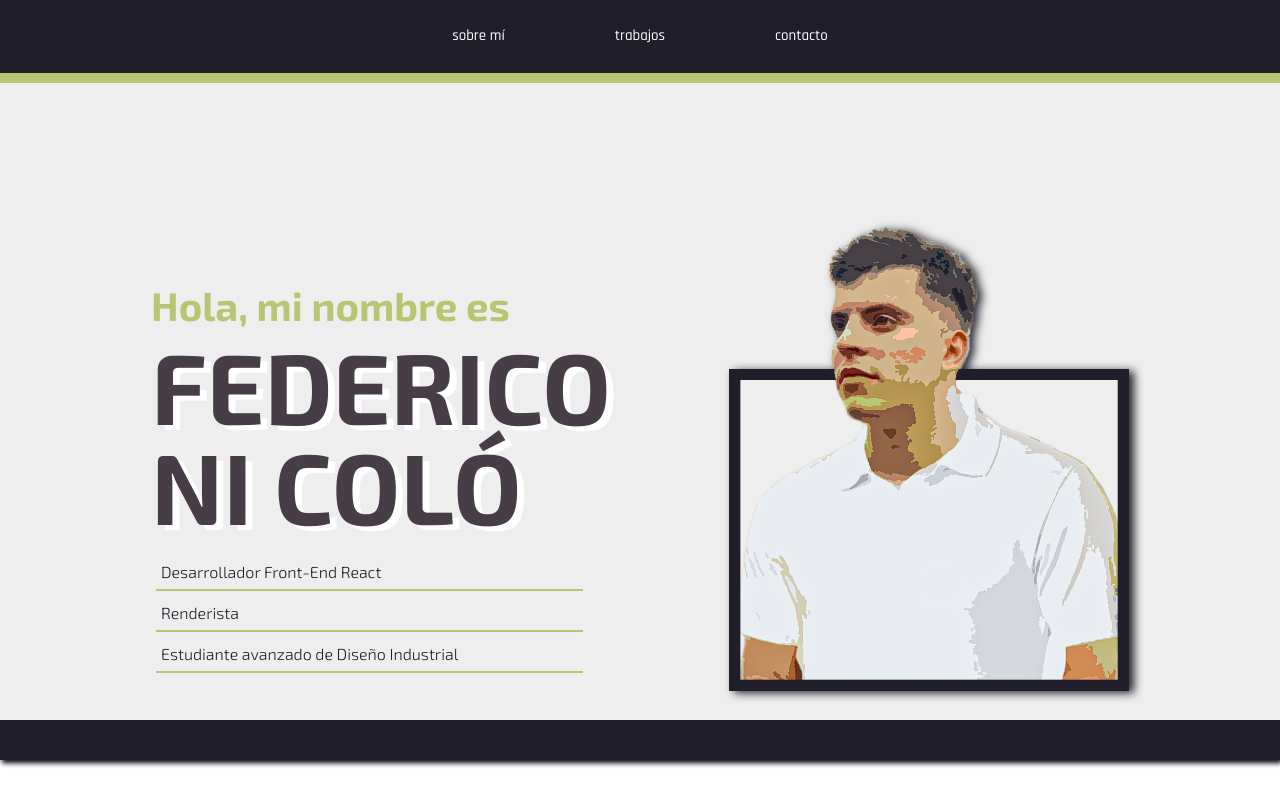
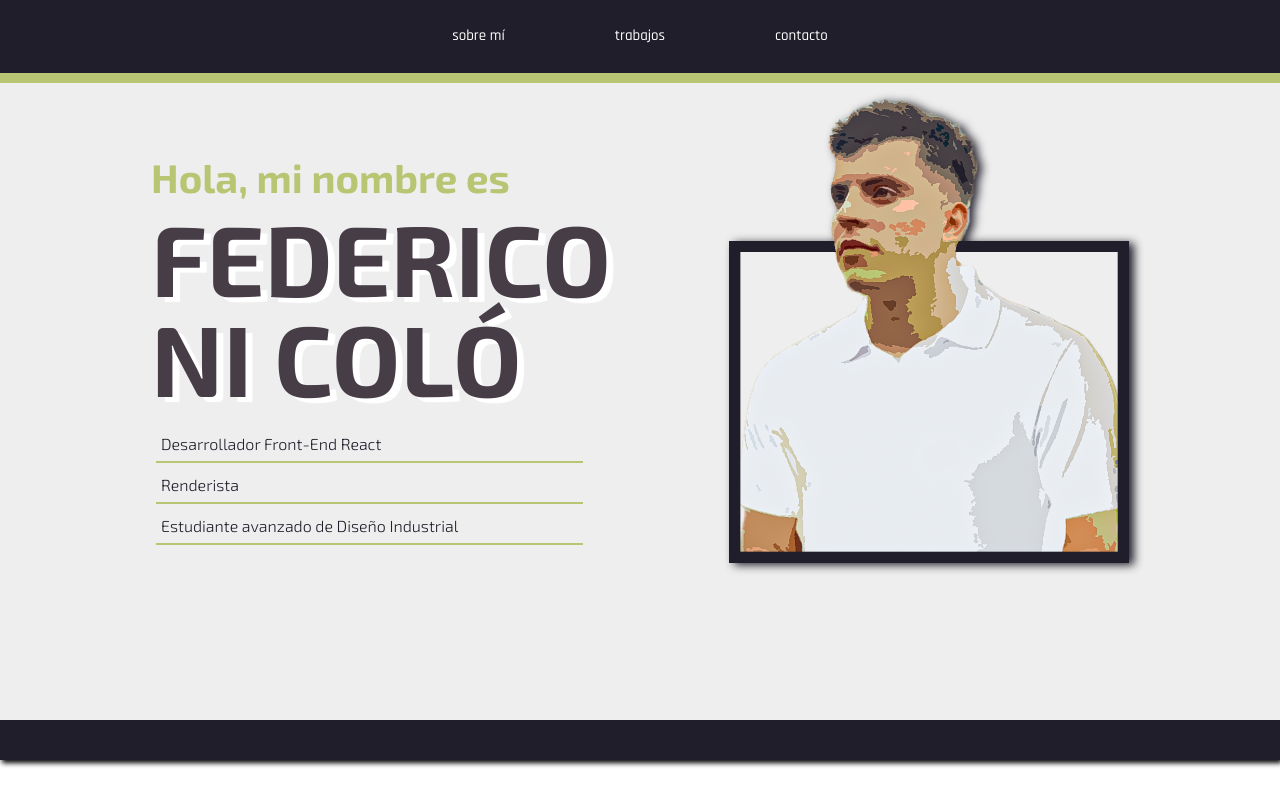
Before and after one commit to FedericoNiColo/PORTFOLIO-, a React (Vite) app: page / in a window 1280 px wide. Shown: the top 800 px of the page. Built offline with nearby package versions, Linux system fonts and the light colour scheme; no server answers.

Commit message:
estilos header

```diff
--- a/src/componentes/Header.jsx
+++ b/src/componentes/Header.jsx
@@ -19,9 +19,9 @@ const Header = () => {
                     <h1>Federico
                         <br /> Ni Coló
                     </h1>
-                     <div className='profesiones'>
+                    <div className='profesiones'>
                         <p>Desarrollador Front-End React </p>
-                        <p> Renderista  </p>
+                        <p> Renderista</p>
                         <p>Estudiante avanzado de Diseño Industrial</p>
                     </div>
                 </div>
--- a/src/estilos/Header.css
+++ b/src/estilos/Header.css
@@ -120,7 +120,7 @@
         flex-direction: row;
         justify-content: space-evenly;
         align-items: flex-start;
-        margin-top: 15%;
+        margin-top: 5%;
 
     }
 
```
